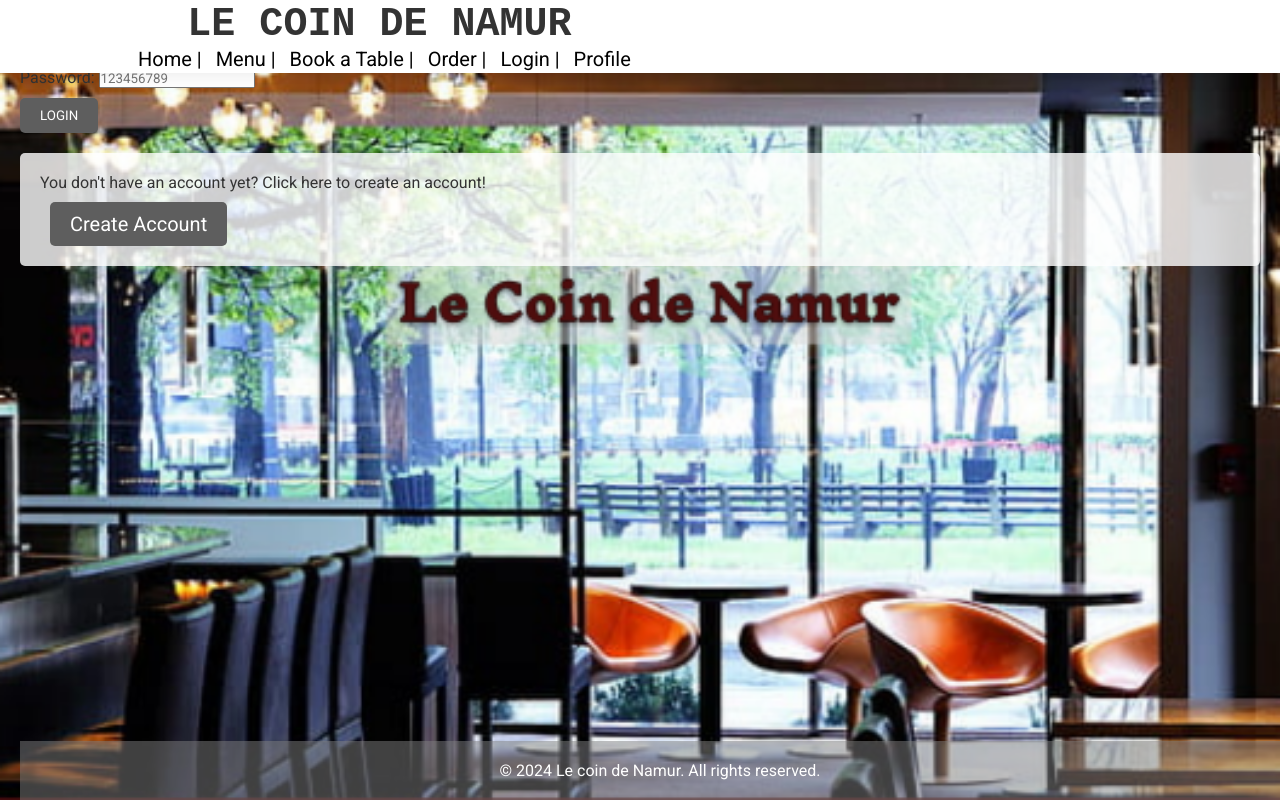
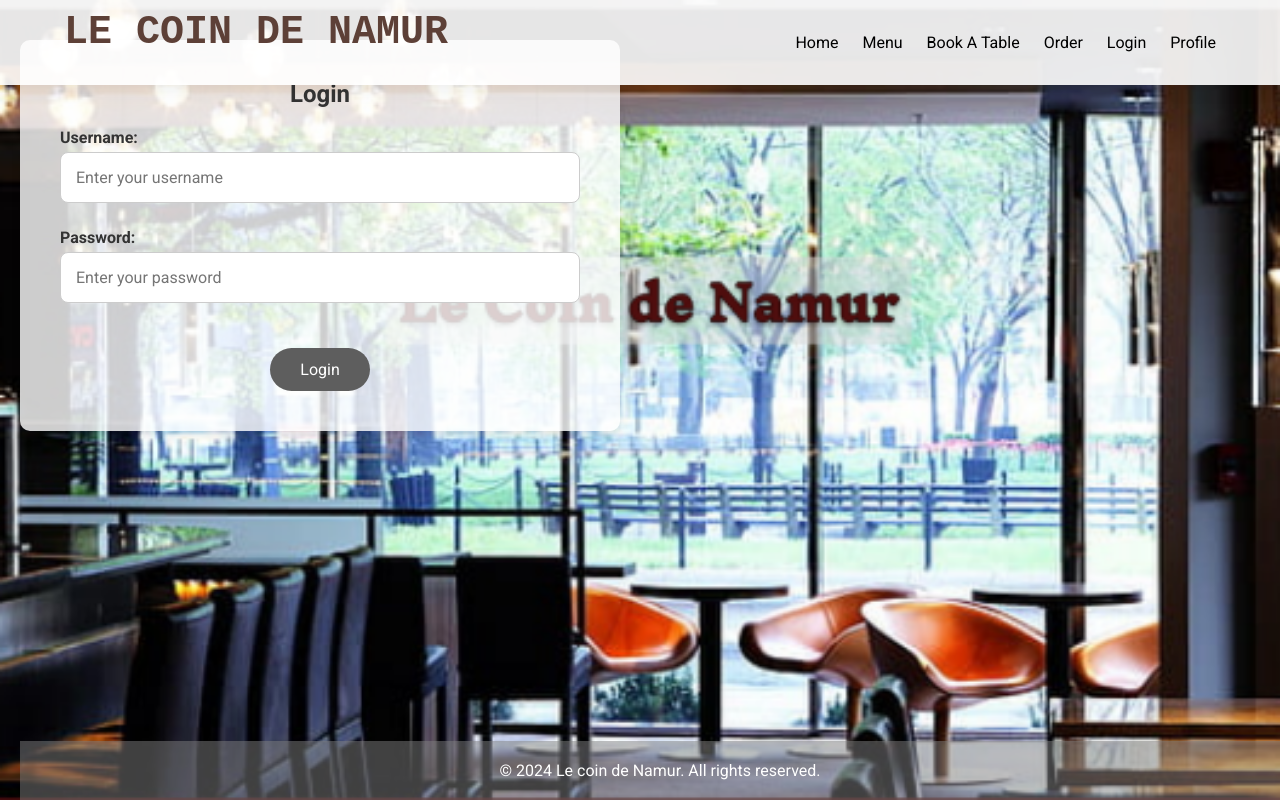
Before and after one commit to Davidpereira2803/TechWebProjet, a FastAPI app: page /users/login in a window 1280 px wide. Run offline with FastAPI, Linux system fonts and the light colour scheme; parts of the project's set-up code (start-up, migrations or seed data) failed here and were passed over.

Commit message:
update style and empty_page

```diff
--- a/static/style.css
+++ b/static/style.css
@@ -9,7 +10,7 @@
 
 body {
     min-height: 100vh;
-    background-image: url('/static/images/background.png');
+    background-image: url('/static/Images/background.png');
     background-size: cover;
     background-repeat: no-repeat;
     background-position: center;
@@ -19,85 +20,51 @@ body {
     padding: 20px;
 }
 
+/* Header Styles */
 header {
     position: fixed;
     top: 0;
     left: 0;
     width: 100%;
-    background-color: #fff;
+    background-color: rgba(255, 255, 255, 0.9);
     display: flex;
     justify-content: space-between;
     align-items: center;
-    padding: 2px 10%;
+    padding: 10px 5%;
     box-shadow: 0 0 20px rgba(0, 0, 0, 0.1);
     z-index: 100;
 }
-header .header-bloc nav a:hover {
-    color: #f7a800; /* Changement de couleur du texte */
+
+header h1 {
+    font-size: 2.5em;
+    color: #5D4037;
 }
 
-header .header-bloc nav a:hover::after {
-    width: 100%; /* Ajout d'une ligne jaune en dessous */
+header .header-bloc {
+    display: flex;
+    justify-content: space-between;
+    align-items: center;
+    width: 100%;
 }
 
-
-.menu {
-    display: flex;
-    align-items: center;
+header nav {
+    margin-left: auto;
 }
 
-.menu ul {
-    margin-left: 25px;
-    display: flex;
-    list-style: none;
-}
-
-.menu ul li {
-    margin-left: 10px;
-}
-
-.menu ul li a {
+header nav a {
+    margin-left: 20px;
     text-transform: capitalize;
-    font-size: 13px;
+    font-size: 16px;
     color: #000;
     text-decoration: none;
     position: relative;
 }
-.menu ul li a:hover {
-    color: #f7a800; /* Changement de couleur du texte */
+
+header nav a:hover {
+    color: #f7a800;
 }
 
-.menu ul li a::after {
-    position: absolute;
-    left: 0;
-    bottom: -5px;
-    content: "";
-    width: 0;
-    height: 2px;
-    background-color: #f7a800;
-    transition: width 0.2s ease-out;
-}
-
-.menu ul li a:hover::after {
-    width: 100%;
-}
-
-button {
-    cursor: pointer;
-    display: flex;
-    align-items: center;
-    border: 0;
-    padding: 8px 15px;
-    background-color: #bb2337;
-    color: #fff;
-    text-transform: uppercase;
-    border-radius: 50px;
-    z-index: 1;
-    transition: background-color 0.2s ease-out, transform 0.2s ease-out;
-    position: relative;
-}
-
-button::after {
+header nav a:hover::after {
     content: "";
     position: absolute;
     left: 0;
@@ -108,35 +75,29 @@ button::after {
     transition: width 0.2s ease-out;
 }
 
-button:hover::after {
+header nav a:hover::after {
     width: 100%;
 }
 
-button:hover {
-    background-color: #f7a800;
-    transform: scale(1.06);
+/* Container Styles */
+.container {
+    display: flex;
+    justify-content: center;
+    align-items: center;
+    flex-direction: column;
+    margin-top: 150px;
 }
 
-button span {
-    font-family: Arial, Helvetica, sans-serif;
-    font-size: 100%;
+/* Block Styles */
+.bloc {
+    background-color: rgba(255, 255, 255, 0.8);
+    border-radius: 10px;
+    padding: 40px;
+    margin-top: 20px;
+    box-shadow: 0 4px 8px rgba(0, 0, 0, 0.1);
+    width: 100%;
+    max-width: 600px;
     text-align: center;
-}
-
-.home {
-    margin-top: 80px;
-    background: url('/static/images/background.png') center/cover no-repeat;
-    width: 100%;
-    height: calc(100vh - 200px);
-    display: flex;
-    align-items: flex-end;
-    justify-content: center;
-    padding: 20px;
-}
-
-.foods {
-    margin: 50px 0;
-    padding: 0 10%;
 }
 
 h1 {
@@ -144,57 +105,23 @@ h1 {
     text-align: center;
     text-transform: uppercase;
     font-family: 'Courier New', Courier, monospace;
-}
-
-.foods p {
-    text-align: center;
-    margin-top: 15px;
-    margin-bottom: 25px;
-}
-
-.foods-list {
-    display: flex;
-    justify-content: space-between;
-}
-
-.foods-list img {
-    box-shadow: 0 0 9px rgba(0, 0, 0, 0.1);
-    width: 350px;
-    border-radius: 10px;
     margin-bottom: 20px;
 }
 
-a {
-    margin-left: 10px;
-    color: black;
-    text-decoration: none;
-    font-size: 20px;
+h3 {
+    font-size: 24px;
+    margin-bottom: 20px;
 }
 
-footer {
-    background-color: rgba(128, 128, 128, 0.5);
-    padding: 20px;
-    color: white;
-    text-align: center;
-    margin-top: auto;
-    position: fixed;
-    bottom: 0;
-    width: 100%;
+p {
+    font-size: 16px;
+    margin-bottom: 30px;
 }
 
-footer p {
-    margin: 0;
-}
-
-.bloc {
-    background-color: rgba(255, 255, 255, 0.8);
-    border-radius: 5px;
-    padding: 20px;
-    margin-top: 20px;
-}
-
+/* Form Group Styles */
 .form-group {
-    margin-bottom: 15px;
+    margin-bottom: 25px;
+    text-align: left;
 }
 
 .form-group label {
@@ -206,28 +133,38 @@ footer p {
 .form-group input,
 .form-group textarea {
     width: 100%;
-    padding: 10px;
+    padding: 15px;
     border: 1px solid #ccc;
-    border-radius: 4px;
+    border-radius: 8px;
+    font-size: 16px;
+}
+
+.form-group input:focus,
+.form-group textarea:focus {
+    border-color: #f7a800;
+    box-shadow: 0 0 5px rgba(247, 168, 0, 0.5);
+    outline: none;
 }
 
 .form-group textarea {
-    height: 100px;
+    height: 120px;
     resize: vertical;
 }
 
+/* Button Styles */
 .btn {
     background-color: #5e5e5e;
     color: #fff;
-    padding: 10px 20px;
-    border-radius: 5px;
-    margin-top: 10px;
+    padding: 12px 30px;
+    border-radius: 25px;
+    margin-top: 20px;
     display: inline-block;
     text-align: center;
     border: none;
     cursor: pointer;
     position: relative;
     transition: background-color 0.2s ease-out;
+    font-size: 16px;
 }
 
 .btn::after {
--- a/templates/empty_page.html
+++ b/templates/empty_page.html
@@ -1,24 +1,23 @@
 <!DOCTYPE html>
-<html>
-
+<html lang="en">
 <head>
     {% block title %}
     <title>Le coin de Namur</title>
     {% endblock %}
+    <meta charset="UTF-8">
     <meta name="viewport" content="width=device-width, initial-scale=1.0">
     <link rel="stylesheet" href="/static/style.css">
 </head>
-
 <body>
     <header>
         <div class="header-bloc">
             <h1>Le coin de Namur</h1>
             <nav>
-                <a href="/users/home">Home |</a>
-                <a href="/menu/all/dishes">Menu |</a>
-                <a href="/table/book/table">Book a Table |</a>
-                <a href="/orders/order">Order |</a>
-                <a href="/users/login">Login |</a>
+                <a href="/users/home">Home</a>
+                <a href="/menu/all/dishes">Menu</a>
+                <a href="/table/book/table">Book a Table</a>
+                <a href="/orders/order">Order</a>
+                <a href="/users/login">Login</a>
                 <a href="/users/profile">Profile</a>
             </nav>
         </div>
@@ -33,5 +32,4 @@
         <p>&copy; 2024 Le coin de Namur. All rights reserved.</p>
     </footer>
 </body>
-
 </html>
--- a/templates/home_page.html
+++ b/templates/home_page.html
@@ -6,7 +6,9 @@
 
 {% block content %}
 <div class="container">
-    <h1>Welcome to Le coin de Namur</h1>
+    <div>
+        <h1>Welcome to Le coin de Namur</h1>
+    </div>
     <div class="bloc">
         <h3>You have something to tell us?</h3>
         <p>Don't hesitate, leave us your feedback!</p>
@@ -24,7 +26,7 @@
 
             <div class="form-group">
                 <label for="users_feedback">Feedback:</label>
-                <textarea id="users_feedback" name="users_feedback" placeholder="I love your Tiramisu!"></textarea>
+                <input type="text" id="users_feedback" name="users_feedback" placeholder="I love your Tiramisu!"/>
             </div>
 
             <button class="btn" type="submit">Submit Feedback</button>
--- a/templates/users/login_page.html
+++ b/templates/users/login_page.html
@@ -5,26 +5,18 @@
 {% endblock %}
 
 {% block content %}
-<h2>Enter your Email and Password to login!</h2>
-
-<form action="/users/login" method="post">
-
-    <div>
-        <label for="users_email">Email: </label>
-        <input type="text" id="users_email" name="email" placeholder="yourname@email.com"/>
-    </div>
-
-    <div>
-        <label for="users_password">Password: </label>
-        <input type="password" id="users_password" name="password" placeholder="123456789"/>
-    </div>
-
-    <button class="btn" type="submit">Login</button>
-</form>
-
 <div class="bloc">
-    <p> You don't have an account yet? Click here to create an account!</p>
-    <a class="btn"href="/users/new/user">Create Account</a>
+    <h3>Login</h3>
+    <form action="/users/login" method="post">
+        <div class="form-group">
+            <label for="username">Username:</label>
+            <input type="text" id="username" name="username" placeholder="Enter your username">
+        </div>
+        <div class="form-group">
+            <label for="password">Password:</label>
+            <input type="password" id="password" name="password" placeholder="Enter your password">
+        </div>
+        <button class="btn" type="submit">Login</button>
+    </form>
 </div>
-
 {% endblock %}
```
Also changed, not shown: other parts of static/style.css (+42 -0 lines), templates/users/my_orders.html (+12 -6 lines).
